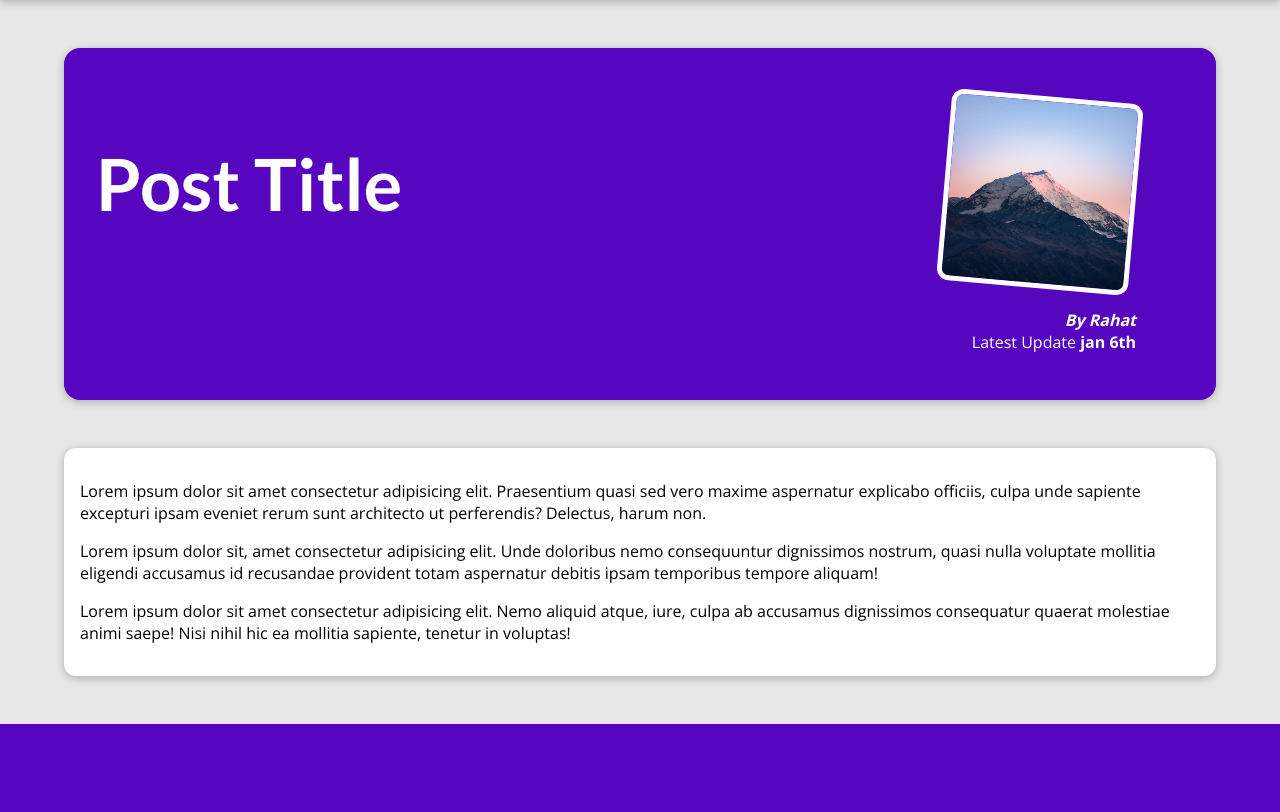
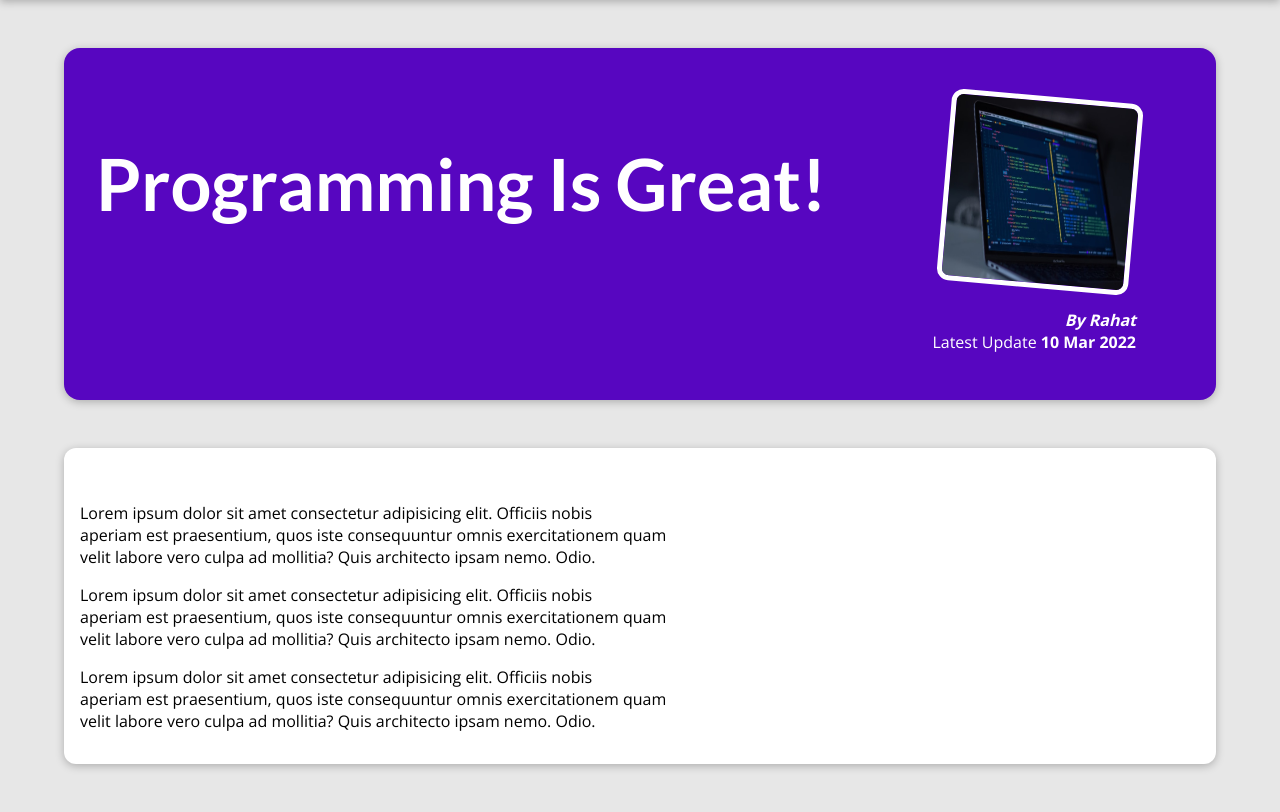
Before and after one commit to Aminul667/my_site, a Django app: page /posts/programming-is-fun in a window 1280 px wide. Shown: the part 80-892 px from the top of the page. Before the commit the page ends 804 px from the top, so only its background shows below. Run offline with Django 3.2, Linux system fonts and the light colour scheme.

Commit message:
Adding a Single Post Page

```diff
--- a/my_site/blog/templates/blog/post-detail.html
+++ b/my_site/blog/templates/blog/post-detail.html
@@ -2,7 +2,7 @@
 {% load static %}
 
 {% block title %}
-    This Post Title
+    {{ post.title }}
 {% endblock %}
 
 {% block css_files %}
@@ -11,25 +11,17 @@
 
 {% block content %}
     <section id="summary">
-        <h2>Post Title</h2>
+        <h2>{{ post.title }}</h2>
         <article>
-            <img src="{% static "blog/images/mountain.jpg" %}" alt="post-title">
-            <address>By Rahat</address>
+            <img src="{% static "blog/images/"|add:post.image %}" alt="{{ post.title }}">
+            <address>By {{ post.author }}</address>
             <div>
-                Latest Update <time>jan 6th</time>
+                Latest Update <time>{{ post.date|date:"d M Y" }}</time>
             </div>
         </article>
     </section>
 
     <main>
-        <p>
-            Lorem ipsum dolor sit amet consectetur adipisicing elit. Praesentium quasi sed vero maxime aspernatur explicabo officiis, culpa unde sapiente excepturi ipsam eveniet rerum sunt architecto ut perferendis? Delectus, harum non.
-        </p>
-        <p>
-            Lorem ipsum dolor sit, amet consectetur adipisicing elit. Unde doloribus nemo consequuntur dignissimos nostrum, quasi nulla voluptate mollitia eligendi accusamus id recusandae provident totam aspernatur debitis ipsam temporibus tempore aliquam!
-        </p>
-        <p>
-            Lorem ipsum dolor sit amet consectetur adipisicing elit. Nemo aliquid atque, iure, culpa ab accusamus dignissimos consequatur quaerat molestiae animi saepe! Nisi nihil hic ea mollitia sapiente, tenetur in voluptas!
-        </p>
+        {{ post.content|linebreaks }}
     </main>
 {% endblock %}
--- a/my_site/blog/views.py
+++ b/my_site/blog/views.py
@@ -83,8 +83,13 @@ def starting_page(request):
 
 
 def posts(request):
-    return render(request, "blog/all-posts.html")
+    return render(request, "blog/all-posts.html", {
+        "all_posts": all_posts
+    })
 
 
 def post_detail(request, slug):
-    return render(request, "blog/post-detail.html")
+    identified_post = next(post for post in all_posts if post['slug'] == slug)
+    return render(request, "blog/post-detail.html", {
+        "post": identified_post
+    })
```
Also changed, not shown: my_site/blog/templates/blog/all-posts.html (+3 -7 lines).
